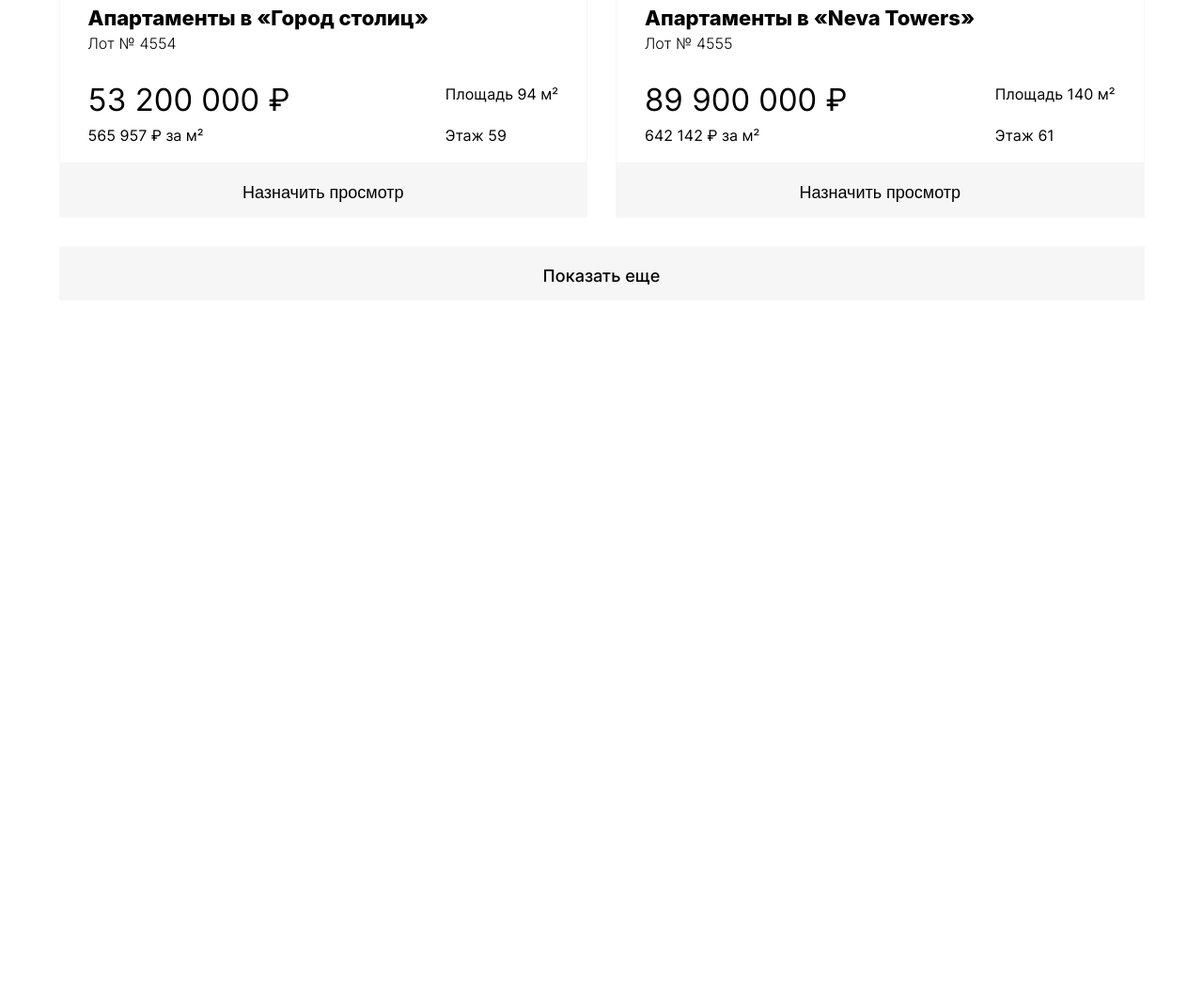
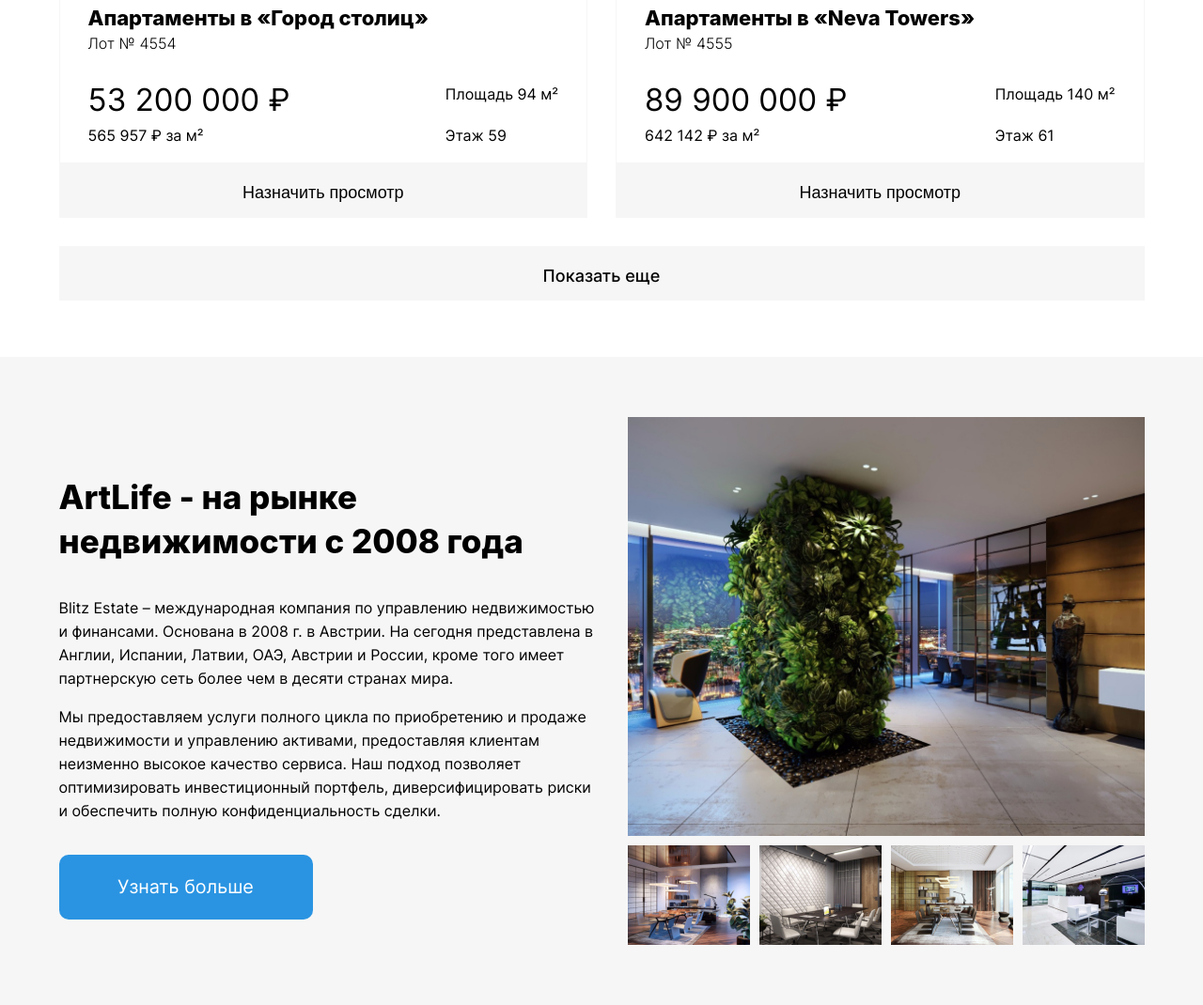
Before and after one commit to NikitaSidor/ArtLife, a website: page app/index.html in a window 1280 px wide. Shown: the part 4388-5458 px from the top of the page at 94% size. Before the commit the page ends 4708 px from the top, so only its background shows below. Drawn offline with Linux system fonts and the light colour scheme; a web font is replaced by a local one.

Commit message:
finish about_us-short

```diff
--- a/app/index.html
+++ b/app/index.html
@@ -272,6 +272,23 @@
                 <div class="btn-2">Показать еще</div>
             </section>
         </article>
+        <article class="background-two">
+            <section class="container about_us-short">
+                <div class="about_us-short-text">
+                    <h3>ArtLife - на рынке недвижимости с 2008 года</h3>
+                    <p>Blitz Estate – международная компания по управлению недвижимостью и финансами. Основана в 2008 г. в Австрии. На сегодня представлена в Англии, Испании, Латвии, ОАЭ, Австрии и России, кроме того имеет партнерскую сеть более чем в десяти странах мира.</p>
+                    <p>Мы предоставляем услуги полного цикла по приобретению и продаже недвижимости и управлению активами, предоставляя клиентам неизменно высокое качество сервиса. Наш подход позволяет оптимизировать инвестиционный портфель, диверсифицировать риски и обеспечить полную конфиденциальность сделки.</p>
+                    <div class="btn-1">Узнать больше</div>
+                </div>
+                <div class="about_us-short-imgs">
+                    <img src="./img/about_us/1.jpg" alt="about us" class="active">
+                    <img src="./img/about_us/2.jpg" alt="about us">
+                    <img src="./img/about_us/3.jpg" alt="about us">
+                    <img src="./img/about_us/4.jpg" alt="about us">
+                    <img src="./img/about_us/5.jpg" alt="about us">
+                </div>
+            </section>
+        </article>
     </main>
 </body>
 </html>
--- a/app/scss/_form.scss
+++ b/app/scss/_form.scss
@@ -5,6 +5,7 @@
     font-size: 1.1rem;
     color: #fff;
     padding: 0 30px;
+    text-align: center;
 }
 .btn-2 {
     padding: 19px 20px 13px;
--- a/app/scss/_global.scss
+++ b/app/scss/_global.scss
@@ -7,7 +7,7 @@
 article {
     margin-top: 60px;
 }
-section:not(:nth-child(1)) {
+section:not(:first-child) {
     margin-top: 60px;
 }
 section {
@@ -27,3 +27,9 @@
         }
     }
 }
+article+article {
+    margin-top: 60px;
+}
+.background-two {
+    background: $gray;
+}
--- a/app/scss/_styles.scss
+++ b/app/scss/_styles.scss
@@ -133,3 +133,56 @@
         }
     }
 }
+
+.about_us {
+    &-short {
+        display: flex;
+        justify-content: space-between;
+        gap: 30px;
+        align-items: center;
+        padding-top: 64px;
+        padding-bottom: 64px;
+        &-text {
+            h3 {
+                font-weight: 800;
+                font-size: 35px;
+                line-height: 47px;
+            }
+            p {
+                font-size: 16px;
+                line-height: 25px;
+                &+p {
+                    margin-bottom: 15px;
+                }
+            }
+            .btn-1 {
+                width: 270px;
+                margin-top:34px;
+            }
+        }
+        &-imgs {
+            display: grid;
+            grid-template-columns: repeat(4, 1fr);
+            transform: matrix(-1, 0, 0, 1, 0, 0);
+            justify-content: space-between;
+            gap: 10px;
+            img {
+                object-fit: cover;
+                object-position: center;
+                width: 130px;
+                height: 106px;
+                &:hover {
+                    cursor: pointer;
+                    border: 2px solid #2A94E2;
+                }
+                &.active {
+                    grid-column-start: 1;
+                    grid-column-end: 5;
+                    width: 100%;
+                    height: max-content;
+                    border: none;
+                }
+            }
+        }
+    }
+}
```
Also changed, not shown: app/css/style.min.css, app/img/about_us/1.jpg (added), app/img/about_us/2.jpg (added), app/img/about_us/3.jpg (added), app/img/about_us/4.jpg (added), app/img/about_us/5.jpg (added).
